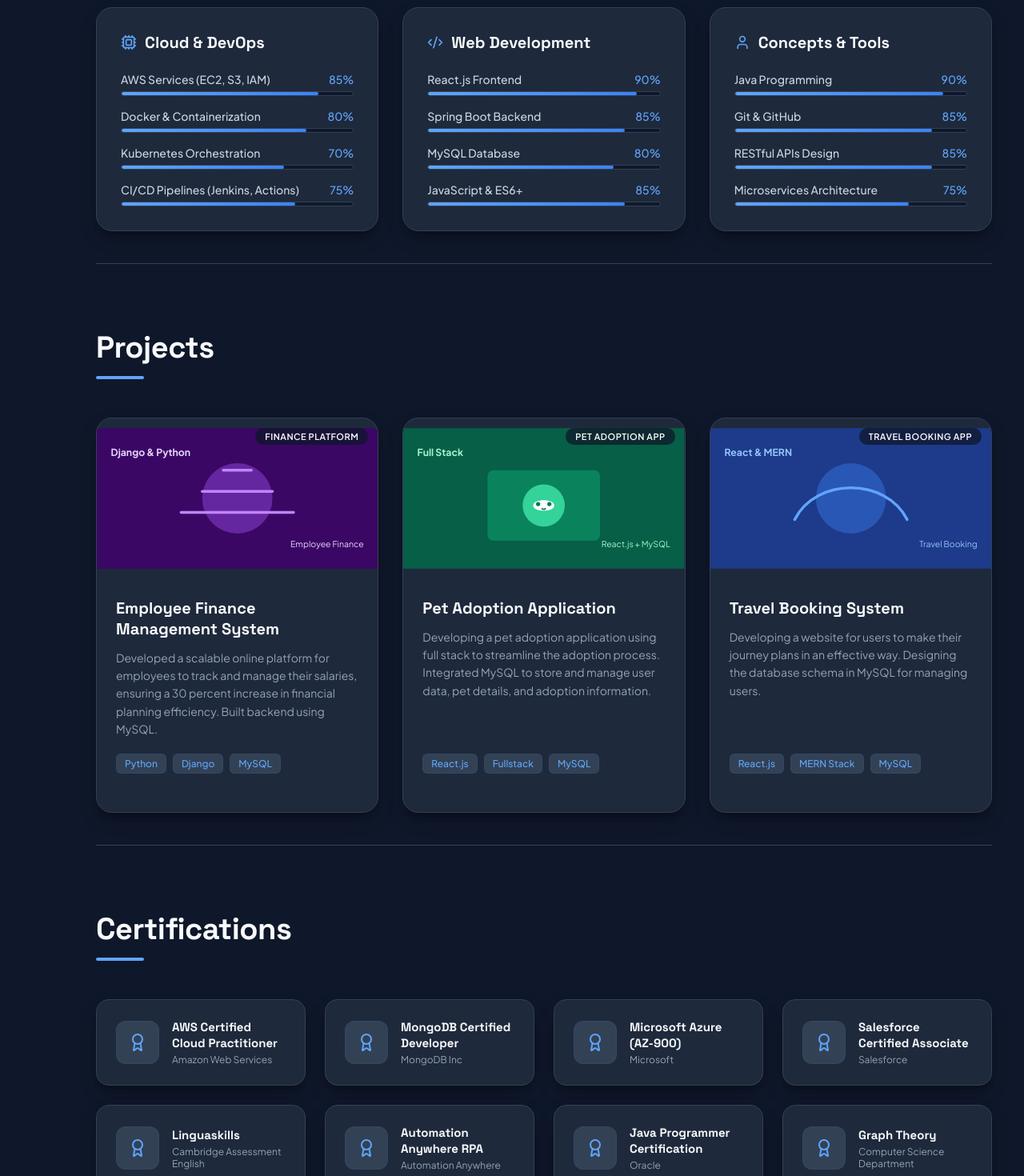
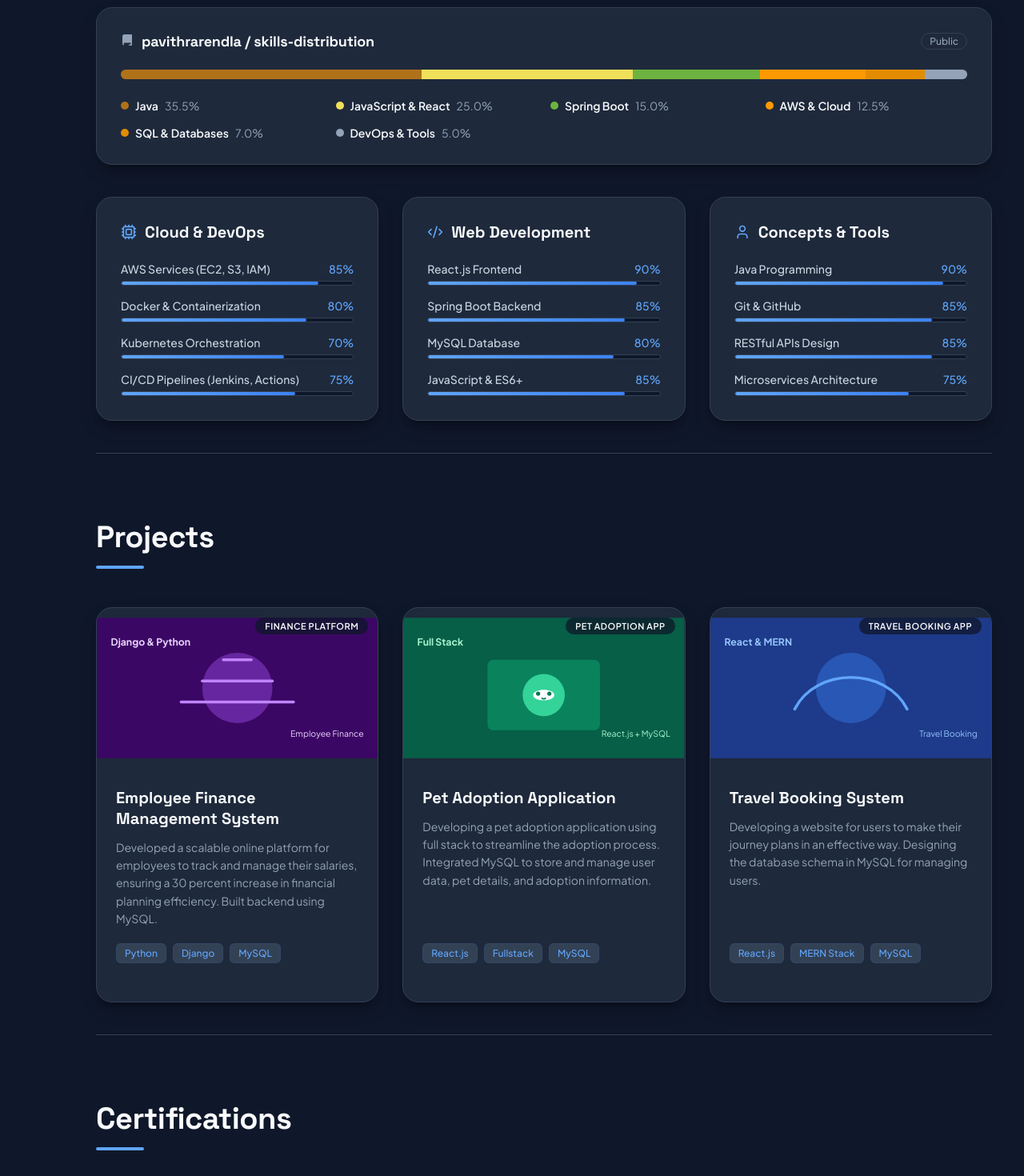
Before and after one commit to pavithrarendla/Personal-Portfolio, a React (Vite) app: page / in a window 1280 px wide. Shown: the part 2280-3750 px from the top of the page at 80% size. Built offline with nearby package versions, Linux system fonts and the light colour scheme.

Commit message:
Add GitHub-style repository languages bar for skills and brand logos for certifications

```diff
--- a/src/App.jsx
+++ b/src/App.jsx
@@ -348,6 +348,61 @@ function App() {
             <h2>Skills & Technologies</h2>
           </div>
 
+          {/* GitHub-style Languages Card */}
+          <div className="github-skills-card animate-fade-in">
+            <div className="github-card-header">
+              <div className="github-card-title-box">
+                <svg className="github-repo-icon" viewBox="0 0 16 16" width="16" height="16" fill="currentColor">
+                  <path d="M2 2.5A2.5 2.5 0 014.5 0h8.75a.75.75 0 01.75.75v12.5a.75.75 0 01-.75.75h-2.5a.75.75 0 110-1.5h1.75v-2h-8a1 1 0 00-.714 1.7.75.75 0 01-1.072 1.05A2.495 2.495 0 012 11.5v-9zm10.5-1V9h-8c-.356 0-.694.074-1 .208V2.5a1 1 0 011-1h8z"></path>
+                </svg>
+                <span className="github-repo-name">pavithrarendla / skills-distribution</span>
+              </div>
+              <span className="github-public-badge">Public</span>
+            </div>
+
+            <div className="github-languages-bar">
+              <div className="lang-segment" style={{ width: '35.5%', backgroundColor: '#b07219' }} title="Java: 35.5%"></div>
+              <div className="lang-segment" style={{ width: '25.0%', backgroundColor: '#f1e05a' }} title="JavaScript & React: 25.0%"></div>
+              <div className="lang-segment" style={{ width: '15.0%', backgroundColor: '#6db33f' }} title="Spring Boot: 15.0%"></div>
+              <div className="lang-segment" style={{ width: '12.5%', backgroundColor: '#ff9900' }} title="AWS & Cloud: 12.5%"></div>
+              <div className="lang-segment" style={{ width: '7.0%', backgroundColor: '#e38c00' }} title="SQL & Databases: 7.0%"></div>
+              <div className="lang-segment" style={{ width: '5.0%', backgroundColor: 'var(--text-muted)' }} title="DevOps & Tools: 5.0%"></div>
+            </div>
+
+            <div className="github-languages-legend">
+              <div className="legend-item">
+                <span className="legend-dot" style={{ backgroundColor: '#b07219' }}></span>
+                <span className="legend-name">Java</span>
+                <span className="legend-percent">35.5%</span>
+              </div>
+              <div className="legend-item">
+                <span className="legend-dot" style={{ backgroundColor: '#f1e05a' }}></span>
+                <span className="legend-name">JavaScript & React</span>
+                <span className="legend-percent">25.0%</span>
+              </div>
+              <div className="legend-item">
+                <span className="legend-dot" style={{ backgroundColor: '#6db33f' }}></span>
+                <span className="legend-name">Spring Boot</span>
+                <span className="legend-percent">15.0%</span>
+              </div>
+              <div className="legend-item">
+                <span className="legend-dot" style={{ backgroundColor: '#ff9900' }}></span>
+                <span className="legend-name">AWS & Cloud</span>
+                <span className="legend-percent">12.5%</span>
+              </div>
+              <div className="legend-item">
+                <span className="legend-dot" style={{ backgroundColor: '#e38c00' }}></span>
+                <span className="legend-name">SQL & Databases</span>
+                <span className="legend-percent">7.0%</span>
+              </div>
+              <div className="legend-item">
+                <span className="legend-dot" style={{ backgroundColor: 'var(--text-muted)' }}></span>
+                <span className="legend-name">DevOps & Tools</span>
+                <span className="legend-percent">5.0%</span>
+              </div>
+            </div>
+          </div>
+
           <div className="grid-3">
             {/* Category 1: Cloud & DevOps */}
             <div className="skills-category">
@@ -592,8 +647,11 @@ function App() {
           <div className="grid-4">
             {/* Cert 1 */}
             <a href="https://www.credly.com/badges/fcb1ee59-28bd-4b4b-8e0a-eb68fa5f0bf3/public_url" target="_blank" rel="noopener noreferrer" className="cert-card">
-              <div className="cert-icon-box">
-                <Award />
+              <div className="cert-icon-box" style={{ color: '#ff9900', backgroundColor: 'rgba(255, 153, 0, 0.1)', borderColor: 'rgba(255, 153, 0, 0.2)' }}>
+                <svg viewBox="0 0 24 24" width="24" height="24" fill="none" stroke="currentColor" strokeWidth="2" strokeLinecap="round" strokeLinejoin="round">
+                  <path d="M18 10h-1.26A8 8 0 1 0 9 20h9a6 6 0 0 0 0-12z" />
+                  <path d="M7 16c2 2 5.5 2 8 0" stroke="#ff9900" />
+                </svg>
               </div>
               <div className="cert-info">
                 <h4 className="cert-name">AWS Certified Cloud Practitioner</h4>
@@ -603,8 +661,11 @@ function App() {
 
             {/* Cert 2 */}
             <a href="https://www.credly.com/badges/4f423290-529f-4b13-a449-d11d95e1b993/public_url" target="_blank" rel="noopener noreferrer" className="cert-card">
-              <div className="cert-icon-box">
-                <Award />
+              <div className="cert-icon-box" style={{ color: '#10b981', backgroundColor: 'rgba(16, 185, 129, 0.1)', borderColor: 'rgba(16, 185, 129, 0.2)' }}>
+                <svg viewBox="0 0 24 24" width="24" height="24" fill="none" stroke="currentColor" strokeWidth="2" strokeLinecap="round" strokeLinejoin="round">
+                  <path d="M12 2c0 0-5 4.5-5 9.5 0 2.5 2 4.5 5 4.5s5-2 5-4.5C17 6.5 12 2 12 2z" fill="rgba(16, 185, 129, 0.2)" stroke="#10b981" />
+                  <path d="M12 2v19" stroke="#10b981" />
+                </svg>
               </div>
               <div className="cert-info">
                 <h4 className="cert-name">MongoDB Certified Developer</h4>
@@ -614,8 +675,12 @@ function App() {
 
             {/* Cert 3 */}
             <a href="https://www.credly.com/badges/ee0bc189-f1ef-4046-8228-5671073f1c39/public_url" target="_blank" rel="noopener noreferrer" className="cert-card">
-              <div className="cert-icon-box">
-                <Award />
+              <div className="cert-icon-box" style={{ color: '#0089d6', backgroundColor: 'rgba(0, 137, 214, 0.1)', borderColor: 'rgba(0, 137, 214, 0.2)' }}>
+                <svg viewBox="0 0 24 24" width="24" height="24" fill="none" stroke="currentColor" strokeWidth="2" strokeLinecap="round" strokeLinejoin="round">
+                  <path d="M6 18L12 4l6 14H6z" fill="rgba(0, 137, 214, 0.2)" stroke="#0089d6" />
+                  <path d="M12 4v14" stroke="#0089d6" />
+                  <path d="M9 11h6" stroke="#0089d6" />
+                </svg>
               </div>
               <div className="cert-info">
                 <h4 className="cert-name">Microsoft Azure (AZ-900)</h4>
@@ -625,8 +690,10 @@ function App() {
 
             {/* Cert 4 */}
             <div className="cert-card">
-              <div className="cert-icon-box">
-                <Award />
+              <div className="cert-icon-box" style={{ color: '#00a1e0', backgroundColor: 'rgba(0, 161, 224, 0.1)', borderColor: 'rgba(0, 161, 224, 0.2)' }}>
+                <svg viewBox="0 0 24 24" width="24" height="24" fill="none" stroke="currentColor" strokeWidth="2" strokeLinecap="round" strokeLinejoin="round">
+                  <path d="M19.5 9.5c.3-1.9-1-3.8-3-4.2-2.2-.4-4.3.7-4.9 2.8-.8-1-2.2-1.5-3.5-1.2-1.6.4-2.8 1.9-2.8 3.6-.9-.4-1.9-.3-2.7.2-1.1.8-1.6 2.3-1.2 3.6.4 1.1 1.5 1.7 2.7 1.7h14c1.9 0 3.5-1.6 3.5-3.5 0-1.6-1.1-3-2.6-3.3z" fill="rgba(0, 161, 224, 0.2)" stroke="#00a1e0" />
+                </svg>
               </div>
               <div className="cert-info">
                 <h4 className="cert-name">Salesforce Certified Associate</h4>
@@ -636,8 +703,11 @@ function App() {
 
             {/* Cert 5 */}
             <div className="cert-card">
-              <div className="cert-icon-box">
-                <Award />
+              <div className="cert-icon-box" style={{ color: '#0d2b4b', backgroundColor: 'rgba(13, 43, 75, 0.1)', borderColor: 'rgba(13, 43, 75, 0.2)' }}>
+                <svg viewBox="0 0 24 24" width="24" height="24" fill="none" stroke="currentColor" strokeWidth="2" strokeLinecap="round" strokeLinejoin="round">
+                  <path d="M12 22s8-4 8-10V5l-8-3-8 3v7c0 6 8 10 8 10z" fill="rgba(13, 43, 75, 0.2)" stroke="#0d2b4b" />
+                  <path d="M12 8v8M9 11h6" stroke="#0d2b4b" />
+                </svg>
               </div>
               <div className="cert-info">
                 <h4 className="cert-name">Linguaskills</h4>
@@ -647,8 +717,12 @@ function App() {
 
             {/* Cert 6 */}
             <a href="https://www.linkedin.com/feed/update/urn:li:activity:7305616681974861824/" target="_blank" rel="noopener noreferrer" className="cert-card">
-              <div className="cert-icon-box">
-                <Award />
+              <div className="cert-icon-box" style={{ color: '#f07121', backgroundColor: 'rgba(240, 113, 33, 0.1)', borderColor: 'rgba(240, 113, 33, 0.2)' }}>
+                <svg viewBox="0 0 24 24" width="24" height="24" fill="none" stroke="currentColor" strokeWidth="2" strokeLinecap="round" strokeLinejoin="round">
+                  <rect x="3" y="11" width="18" height="10" rx="2" fill="rgba(240, 113, 33, 0.2)" stroke="#f07121" />
+                  <circle cx="12" cy="5" r="2" stroke="#f07121" />
+                  <path d="M12 7v4M8 15h.01M16 15h.01" stroke="#f07121" />
+                </svg>
               </div>
               <div className="cert-info">
                 <h4 className="cert-name">Automation Anywhere RPA</h4>
@@ -658,8 +732,12 @@ function App() {
 
             {/* Cert 7 */}
             <a href="https://catalog-education.oracle.com/ords/certview/sharebadge?id=6548A550C245061D370EC41B561B45215F1A534C7F441A996F53EE2C2813F0FF" target="_blank" rel="noopener noreferrer" className="cert-card">
-              <div className="cert-icon-box">
-                <Award />
+              <div className="cert-icon-box" style={{ color: '#e62828', backgroundColor: 'rgba(230, 40, 40, 0.1)', borderColor: 'rgba(230, 40, 40, 0.2)' }}>
+                <svg viewBox="0 0 24 24" width="24" height="24" fill="none" stroke="currentColor" strokeWidth="2" strokeLinecap="round" strokeLinejoin="round">
+                  <path d="M18 8h1a4 4 0 0 1 0 8h-1" stroke="#e62828" />
+                  <path d="M2 8h16v9a4 4 0 0 1-4 4H6a4 4 0 0 1-4-4V8z" fill="rgba(230, 40, 40, 0.2)" stroke="#e62828" />
+                  <path d="M6 2c0 2-2 2-2 4M10 2c0 2-2 2-2 4M14 2c0 2-2 2-2 4" stroke="#e62828" />
+                </svg>
               </div>
               <div className="cert-info">
                 <h4 className="cert-name">Java Programmer Certification</h4>
@@ -669,8 +747,13 @@ function App() {
 
             {/* Cert 8 */}
             <div className="cert-card">
-              <div className="cert-icon-box">
-                <Award />
+              <div className="cert-icon-box" style={{ color: '#a855f7', backgroundColor: 'rgba(168, 85, 247, 0.1)', borderColor: 'rgba(168, 85, 247, 0.2)' }}>
+                <svg viewBox="0 0 24 24" width="24" height="24" fill="none" stroke="currentColor" strokeWidth="2" strokeLinecap="round" strokeLinejoin="round">
+                  <circle cx="12" cy="5" r="3" fill="rgba(168, 85, 247, 0.2)" stroke="#a855f7" />
+                  <circle cx="5" cy="18" r="3" fill="rgba(168, 85, 247, 0.2)" stroke="#a855f7" />
+                  <circle cx="19" cy="18" r="3" fill="rgba(168, 85, 247, 0.2)" stroke="#a855f7" />
+                  <path d="M10 7.5L6.5 15.5M14 7.5l3.5 8M8 18h8" stroke="#a855f7" />
+                </svg>
               </div>
               <div className="cert-info">
                 <h4 className="cert-name">Graph Theory</h4>
--- a/src/index.css
+++ b/src/index.css
@@ -637,6 +637,107 @@ body {
   transition: width 1.5s ease-out;
 }
 
+/* GitHub Style Skills Card */
+.github-skills-card {
+  background-color: var(--bg-card);
+  border: 1px solid var(--border-color);
+  border-radius: 20px;
+  padding: 30px;
+  box-shadow: var(--card-shadow);
+  margin-bottom: 40px;
+  transition: all 0.3s ease;
+}
+
+.github-skills-card:hover {
+  transform: translateY(-5px);
+  box-shadow: var(--card-shadow-hover);
+  border-color: var(--border-card-hover);
+}
+
+.github-card-header {
+  display: flex;
+  justify-content: space-between;
+  align-items: center;
+  margin-bottom: 24px;
+}
+
+.github-card-title-box {
+  display: flex;
+  align-items: center;
+  gap: 10px;
+  color: var(--text-heading);
+  font-family: var(--font-heading);
+}
+
+.github-repo-icon {
+  color: var(--text-muted);
+}
+
+.github-repo-name {
+  font-size: 18px;
+  font-weight: 700;
+  letter-spacing: -0.2px;
+}
+
+.github-repo-name:hover {
+  color: var(--accent-color);
+  text-decoration: underline;
+  cursor: pointer;
+}
+
+.github-public-badge {
+  font-size: 12px;
+  font-weight: 500;
+  color: var(--text-muted);
+  border: 1px solid var(--border-color);
+  padding: 2px 10px;
+  border-radius: 20px;
+}
+
+.github-languages-bar {
+  display: flex;
+  height: 12px;
+  width: 100%;
+  border-radius: 6px;
+  overflow: hidden;
+  margin-bottom: 24px;
+  background-color: var(--border-color);
+}
+
+.lang-segment {
+  height: 100%;
+  transition: all 0.3s ease;
+}
+
+.github-languages-legend {
+  display: grid;
+  grid-template-columns: repeat(auto-fill, minmax(200px, 1fr));
+  gap: 16px;
+}
+
+.legend-item {
+  display: flex;
+  align-items: center;
+  gap: 8px;
+  font-size: 14px;
+}
+
+.legend-dot {
+  width: 10px;
+  height: 10px;
+  border-radius: 50%;
+  display: inline-block;
+}
+
+.legend-name {
+  color: var(--text-heading);
+  font-weight: 600;
+}
+
+.legend-percent {
+  color: var(--text-muted);
+}
+
 /* Projects Section Styles */
 .project-card {
   background-color: var(--bg-card);
```
